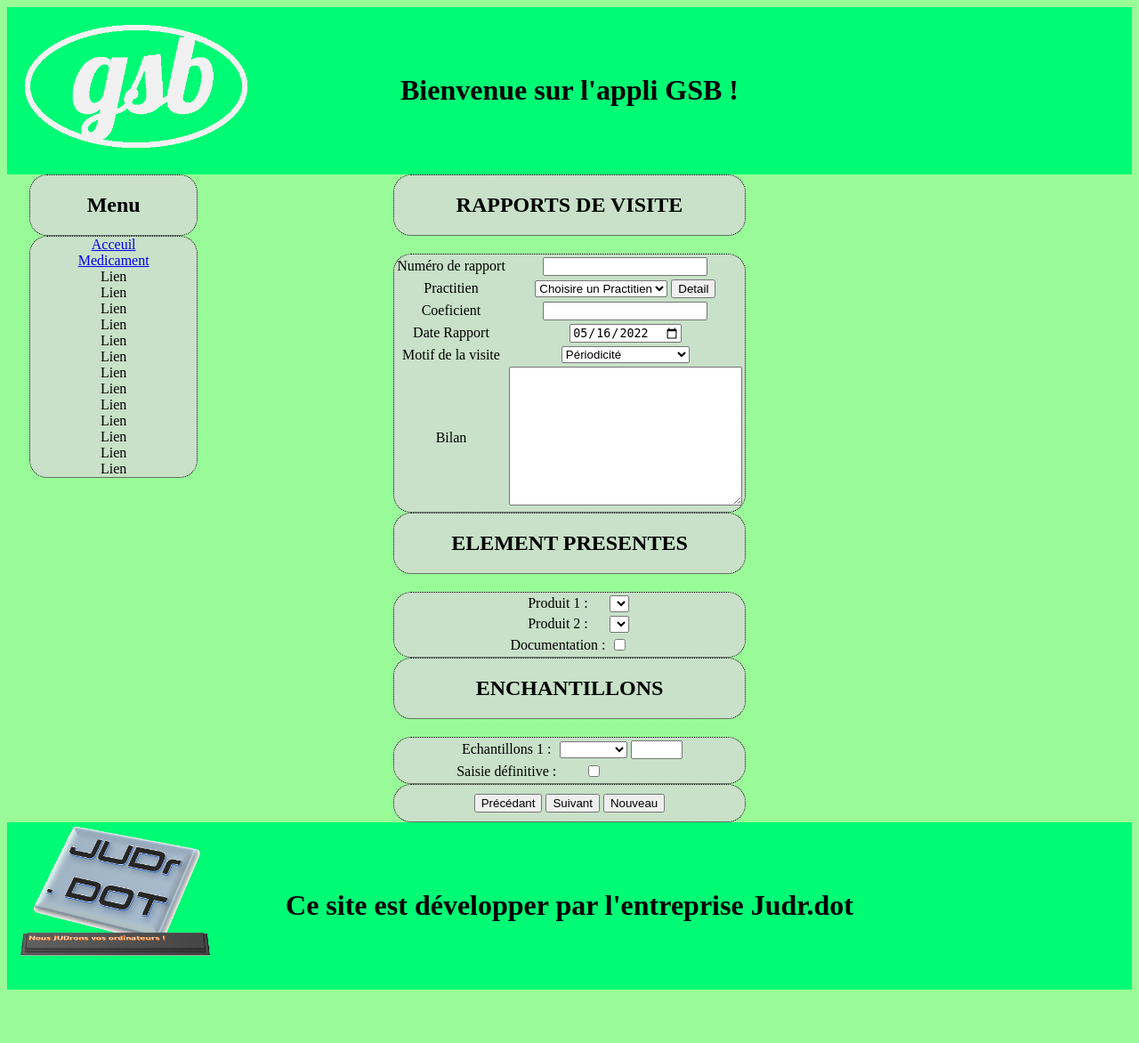
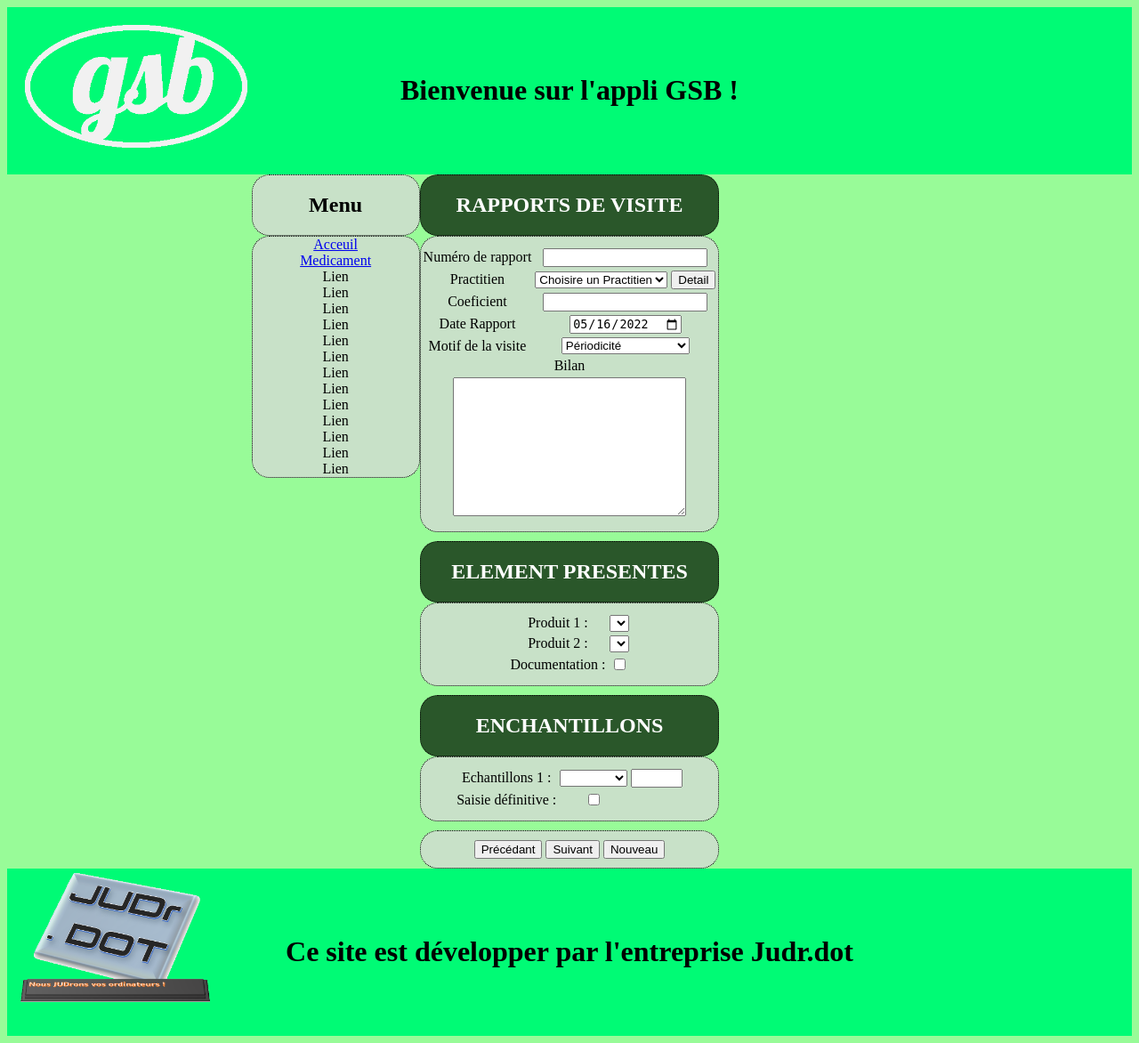
Before and after one commit to killian24000/Maquette_site, a PHP site: page /DepotFormulaire.php in a window 1280 px wide. Shown: the whole page at 89% size. Before the commit the page ends 1112 px from the top, so only its background shows below. Run offline with PHP 8.4, Linux system fonts and the light colour scheme; lists and menus that the app fills with data are empty.

Commit message:
Update DepotFormulaire.php

```diff
--- a/DepotFormulaire.php
+++ b/DepotFormulaire.php
@@ -7,6 +7,7 @@
     <title>Document</title>
     <link rel="stylesheet" href="CSS/Banniere.CSS">
     <link rel="stylesheet" href="CSS/MaquetteCSS.CSS">
+    <link rel="stylesheet" href="CSS/Formulaire.CSS">
     <!--Appelle du fichier contenant toutes les fonctions JavaScript-->
     <script src="JavaScript/function.js"></script>
 </head>
@@ -19,11 +20,11 @@
         include('Raccourci.html')
         ?>
         <div style="display:inline-table;">
-            <div id="en_tete">
+            <div id="TitreSection">
                 <h2>RAPPORTS DE VISITE</h2>
             </div>
-            <div id="menu">
-                <table style="margin: auto;">
+            <div id="CorpSection">
+                <table>
                     <tr>
                         <td>
                             Numéro de rapport
@@ -82,20 +83,22 @@
                         </td>
                     </tr>
                     <tr>
-                        <td>
+                        <td colspan="2">
                             Bilan
                         </td>
-                        <td>
-                            <textarea name="" id="" cols="30" rows="10" maxlength="1000"></textarea>
+                    </tr>
+                    <tr>
+                        <td colspan="2">
+                            <textarea name="" id="" cols="30" rows="10" maxlength="1000" min-height:10px></textarea>
                         </td>
                     </tr>
                 </table>
             </div>
-            <div id="en_tete">
+            <div id="TitreSection">
                 <h2>ELEMENT PRESENTES</h2>
             </div>
-            <div id="menu">
-                <table style="margin: auto;">
+            <div id="CorpSection">
+                <table>
                     <tr>
                         <td>
                             Produit 1 :
@@ -126,13 +129,13 @@
                     </tr>
                 </table>
             </div>
-            <div id="en_tete">
+            <div id="TitreSection">
                 <h2>
                     ENCHANTILLONS
                 </h2>
             </div>
-            <div id="menu">
-                <table style="margin: auto;">
+            <div id="CorpSection">
+                <table>
                     <tr>
                         <!--Rendre l'affichage des echantillons dynamic en fonctionde si le medecin est nouveau ou non-->
                         <td>
@@ -157,7 +160,7 @@
                     </tr>
                 </table>
             </div>
-            <div id="pied_de_page" style="padding-top: 10px; padding-bottom: 10px;">
+            <div id="BoutonEdition" style="padding-top: 10px; padding-bottom: 10px;">
                 <button>
                     Précédant
                 </button>
```
